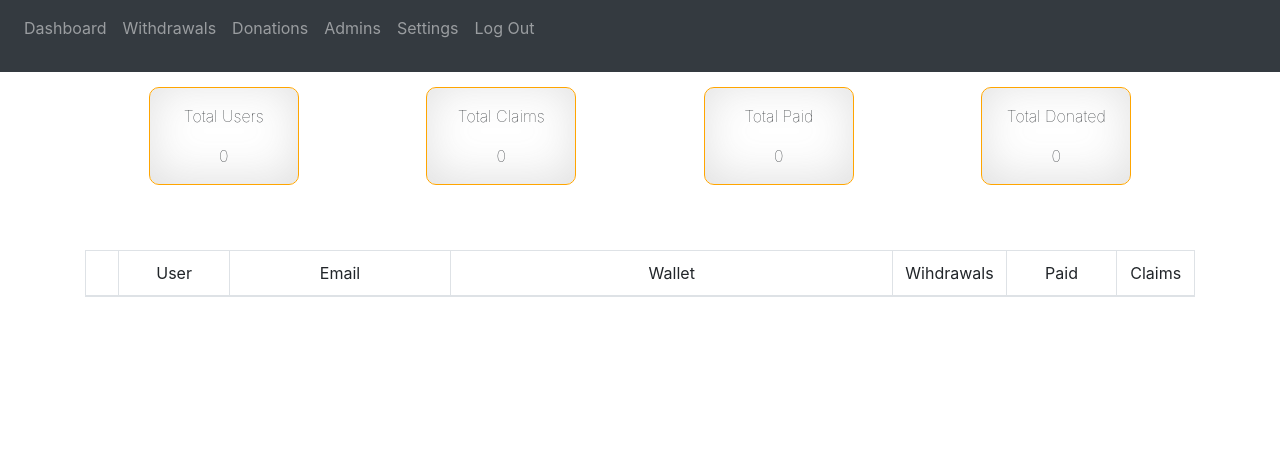
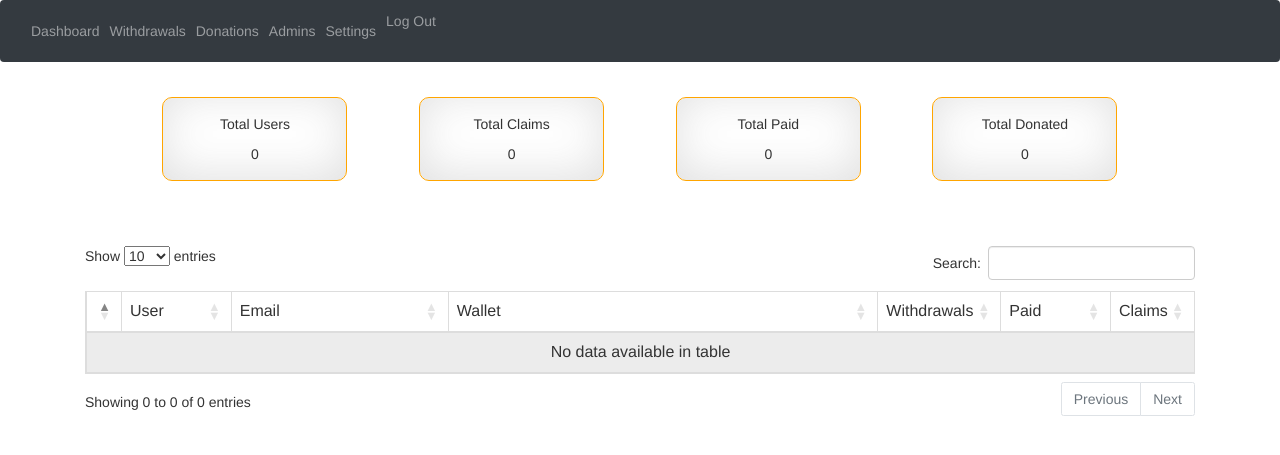
Before and after one commit to anariba-hn/FaucetSUP, a PHP site: page /admincenter/dashboard.php in a window 1280 px wide. Shown: the top 455 px of the page. Run offline with PHP 8.4, Linux system fonts and the light colour scheme; the visitor is signed in with stand-in values (Sample User, id 1); data that the repository does not hold is empty; some libraries are stand-ins or nearby versions.

Commit message:
New Stylee&JS functionality

```diff
--- a/admincenter/dashboard.php
+++ b/admincenter/dashboard.php
@@ -14,6 +14,8 @@ if(empty($_SESSION['admin']))
     <!-- Bootstrap CSS -->
         <link rel="stylesheet" href="../css/adminstylee.css">
         <link rel="stylesheet" href="../css/bootstrap.min.css">
+        <link rel="stylesheet" href="https://maxcdn.bootstrapcdn.com/bootstrap/3.3.7/css/bootstrap.min.css">
+        <link rel="stylesheet" href="https://cdn.datatables.net/1.10.19/css/dataTables.bootstrap.min.css">
         <link rel="stylesheet" href="https://use.fontawesome.com/releases/v5.0.13/css/all.css" integrity="sha384-DNOHZ68U8hZfKXOrtjWvjxusGo9WQnrNx2sqG0tfsghAvtVlRW3tvkXWZh58N9jp" crossorigin="anonymous">
         <!-- SCRIPTS -->
         <script src="https://ajax.googleapis.com/ajax/libs/jquery/3.3.1/jquery.min.js"></script>
@@ -122,7 +124,7 @@ if(empty($_SESSION['admin']))
                         <td width="10%">User</td>
                         <td width="20%">Email</td>
                         <td width="40%">Wallet</td>
-                        <td width="10%">Wihdrawals</td>
+                        <td width="10%">Withdrawals</td>
                         <td width="10%">Paid</td>
                         <td width="10%">Claims</td>
                     </tr>
@@ -136,7 +138,6 @@ if(empty($_SESSION['admin']))
                 while($row=mysqli_fetch_assoc($result))
                         {
                             echo "<tr>";
-                                echo "<td class='details-control'></td>";
                                 echo "<td>", $row['user_name'], "</td>";
                                 echo "<td>", $row['user_email'], "</td>";
                                 echo "<td>", $row['user_address'], "</td>";
@@ -151,7 +152,16 @@ if(empty($_SESSION['admin']))
         </div>
     </div>
 
+    <script>
+        $(document).ready(function() {
+            $('#tblUsers').DataTable();
+        } );
+    </script>
+
     <!--SCRIPTS-->
+    <script src="https://code.jquery.com/jquery-3.3.1.js"></script>
+    <script src="https://cdn.datatables.net/1.10.19/js/jquery.dataTables.min.js"></script>
+    <script src="https://cdn.datatables.net/1.10.19/js/dataTables.bootstrap.min.js"></script>
     <script src="../js/admin.js"></script>
     <script src="../js/bootstrap.bundle.js"></script>
 </body>
```
